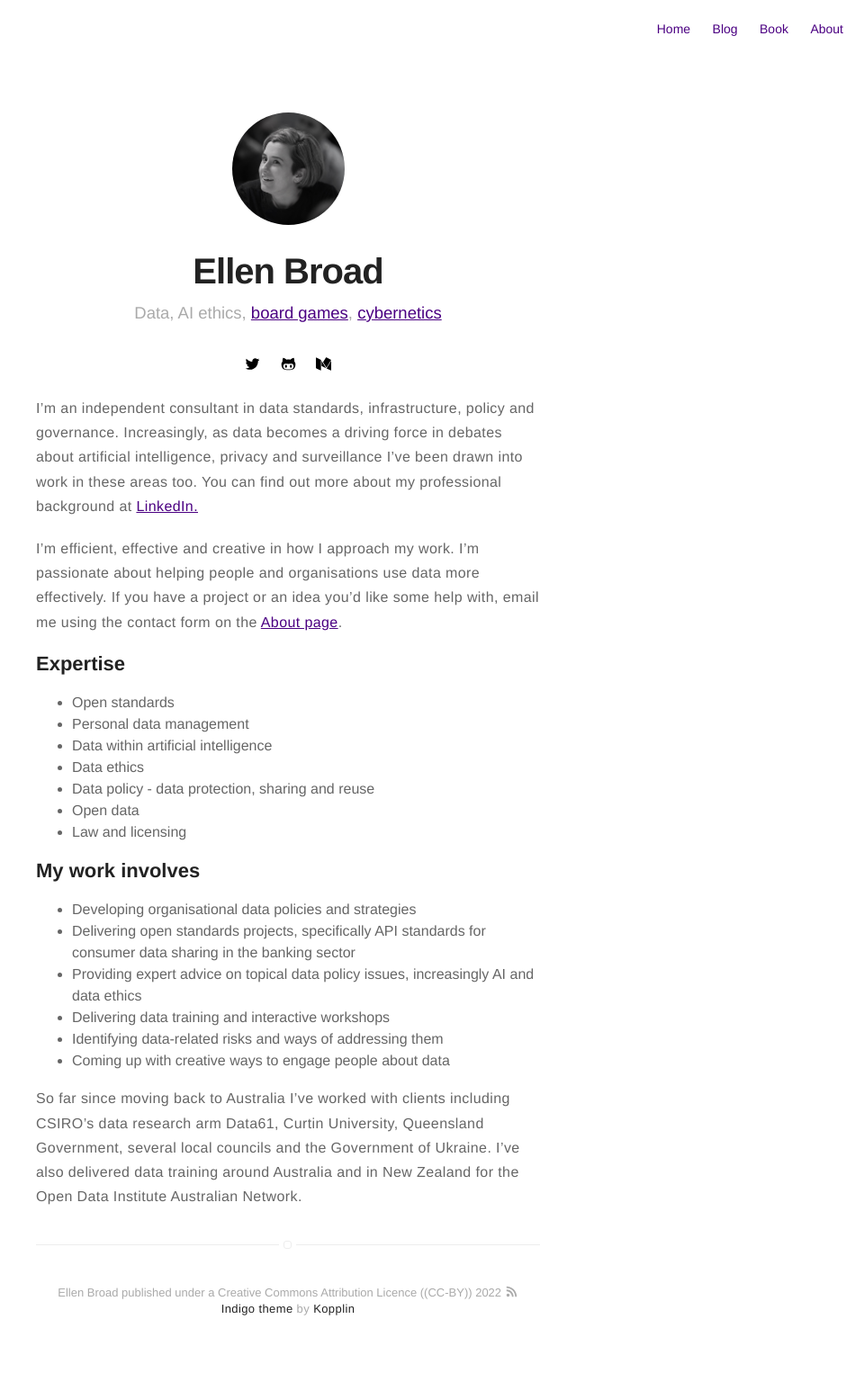
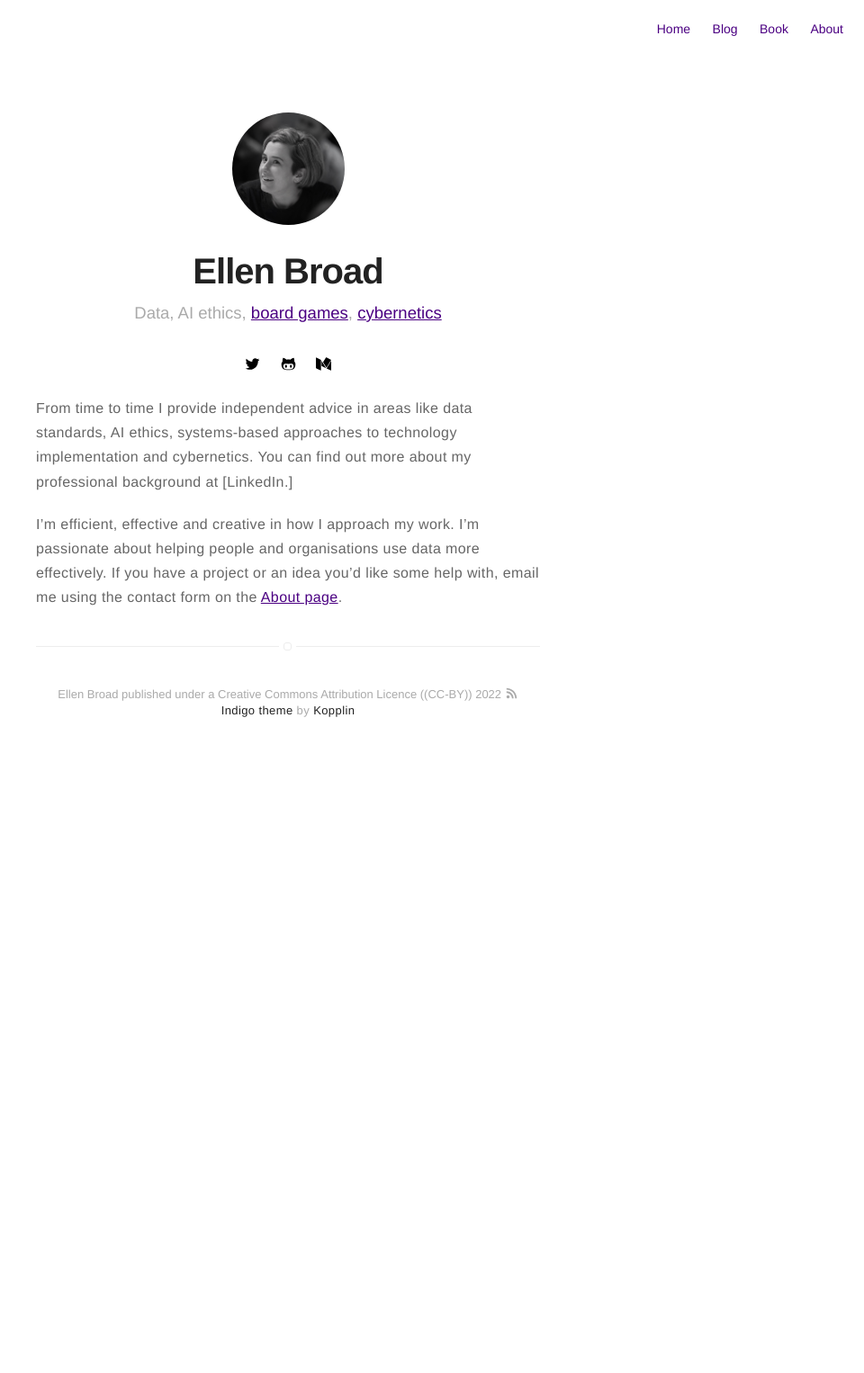
Before and after one commit to ellenbroad/ellenbroadcom, a Jekyll site: the page built from consulting.md, in a window 1280 px wide. Shown: the whole page at 90% size, without its empty margins (320-1280 px from the left). Built offline with Jekyll 4.4.1, drawn with Linux system fonts in a browser that asks for light colours; after the commit the page ends 900 px from its top, so only the background shows below that.

Commit message:
Update consulting.md

```diff
--- a/consulting.md
+++ b/consulting.md
@@ -3,7 +3,7 @@ title: Consulting
 layout: page
 ---
 
-I'm an independent consultant in data standards, infrastructure, policy and governance. Increasingly, as data becomes a driving force in debates about artificial intelligence, privacy and surveillance I've been drawn into work in these areas too. You can find out more about my professional background at
+From time to time I provide independent advice in areas like data standards, AI ethics, systems-based approaches to technology implementation and cybernetics. You can find out more about my professional background at
 [LinkedIn.]
 
 I'm efficient, effective and creative in how I approach my work. I'm
@@ -11,34 +11,3 @@ passionate about helping people and organisations use data more
 effectively. If you have a project or an idea you'd like some help
 with, email me using the contact form on the [About
 page](http://ellenbroad.com/about/).
-
-Expertise
----------
-
--   Open standards
--   Personal data management
--   Data within artificial intelligence
--   Data ethics
--   Data policy - data protection, sharing and reuse
--   Open data
--   Law and licensing
-
-My work involves
-----------------
-
--   Developing organisational data policies and strategies
--   Delivering open standards projects, specifically API
-    standards for consumer data sharing in the banking sector
--   Providing expert advice on topical data policy issues, increasingly AI and data ethics
--   Delivering data training and interactive workshops
--   Identifying data-related risks and ways of addressing them
--   Coming up with creative ways to engage people about data
-
-So far since moving back to Australia I've worked with clients
-including CSIRO's data research arm Data61, Curtin University,
-Queensland Government, several local councils and the Government of
-Ukraine. I've also delivered data training around Australia and in New
-Zealand for the Open Data Institute Australian Network.
-
-  [Open Data Institute]: https://theodi.org/
-  [LinkedIn.]: https://www.linkedin.com/in/ellen-broad-316b6732
```
